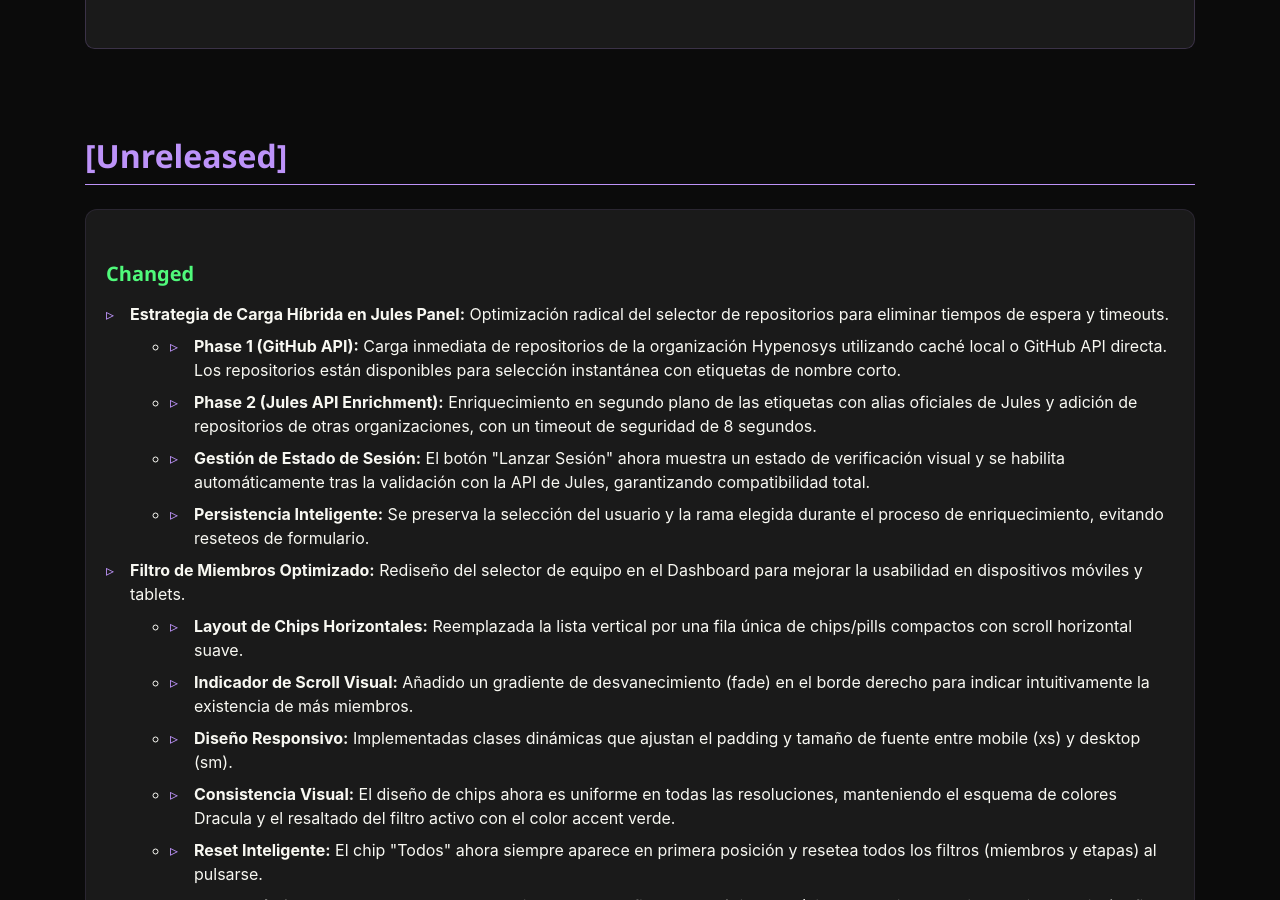
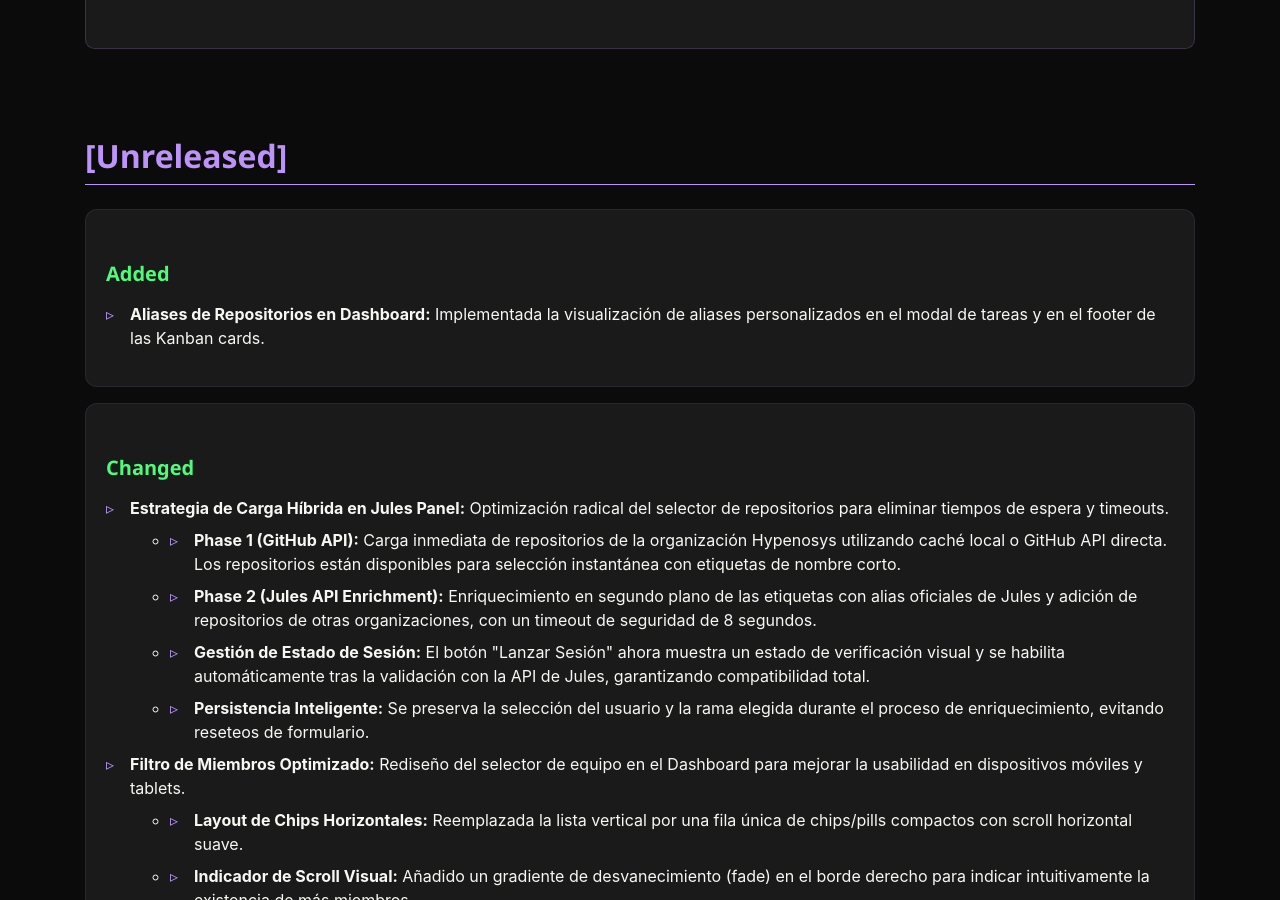
Before and after one commit to hypenosys/hypenosys.github.io, a Jekyll site: the page built from CHANGELOG.html, in a window 1280 px wide and 900 px high, scrolled down 443 px. Built offline with Jekyll 4.4.1, drawn with Linux system fonts in a browser that asks for light colours.

Commit message:
Implement repository aliases in Dashboard task modal and Kanban cards
- Include repo-aliases.js in dashboard.html to provide getRepoDisplayName globally.
- Update populateRepoSelect() in dashboard-modals.js to show aliases in the dropdown.
- Ensure Kanban cards in dashboard-kanban.js use aliases in the footer.
- Add entry to CHANGELOG.html [Unreleased] section.

Co-authored-by: Axlfc <14998495+Axlfc@users.noreply.github.com>

```diff
--- a/CHANGELOG.html
+++ b/CHANGELOG.html
@@ -60,6 +60,14 @@ permalink: /CHANGELOG.html
       <!-- Unreleased -->
       <div class="changelog-section mb-5">
         <h2 class="text-purple border-bottom border-purple pb-2 mb-4">[Unreleased]</h2>
+        <div class="card mb-3">
+          <div class="card-body">
+            <h5 class="text-success">Added</h5>
+            <ul class="tree-view mb-3">
+              <li><strong>Aliases de Repositorios en Dashboard:</strong> Implementada la visualización de aliases personalizados en el modal de tareas y en el footer de las Kanban cards.</li>
+            </ul>
+          </div>
+        </div>
         <div class="card mb-3">
           <div class="card-body">
             <h5 class="text-success">Changed</h5>
--- a/dashboard.html
+++ b/dashboard.html
@@ -896,6 +896,7 @@
     <!-- Scripts -->
     <script src="assets/javascript/github-api.js"></script>
     <script src="assets/javascript/ui-components.js"></script>
+    <script src="assets/javascript/repo-aliases.js"></script>
 
     <!-- Dashboard Modular Architecture -->
     <script src="assets/javascript/dashboard-config.js"></script>
```
Also changed, not shown: assets/javascript/dashboard-modals.js (+2 -16 lines).
